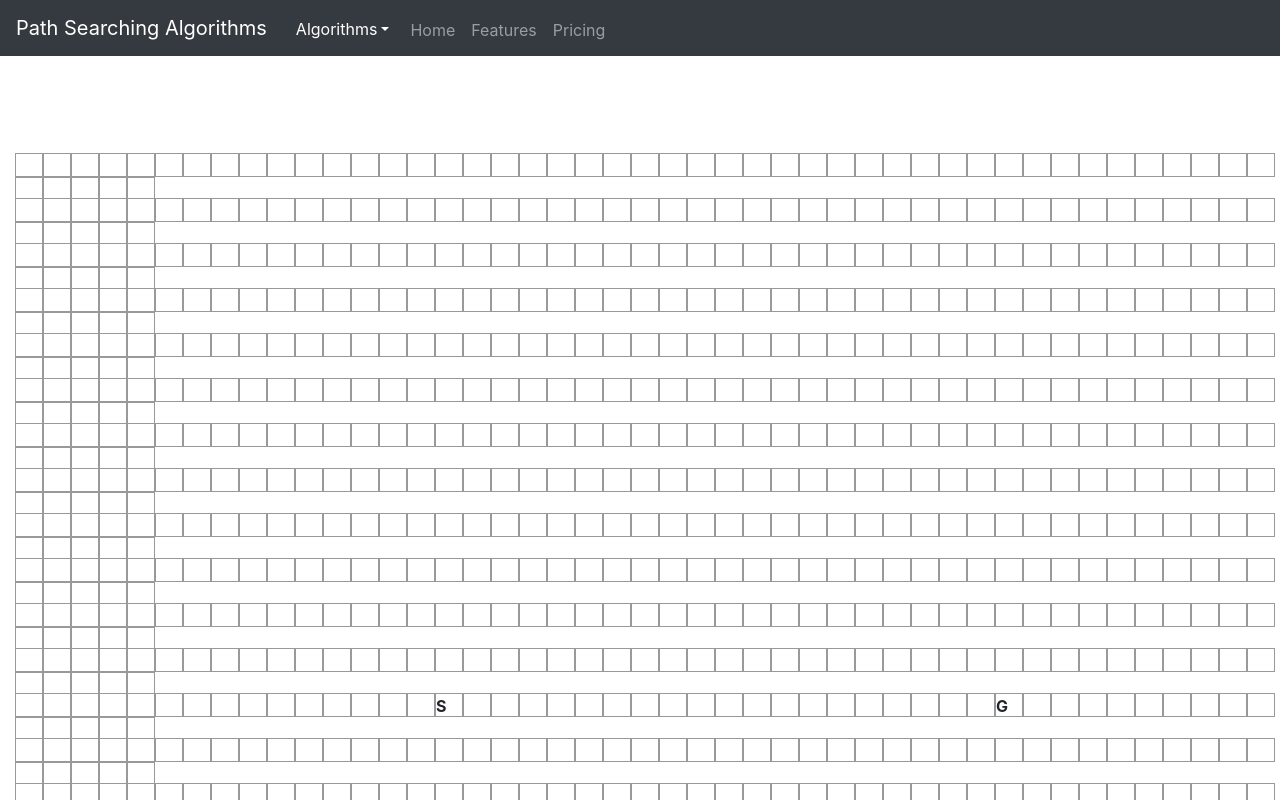
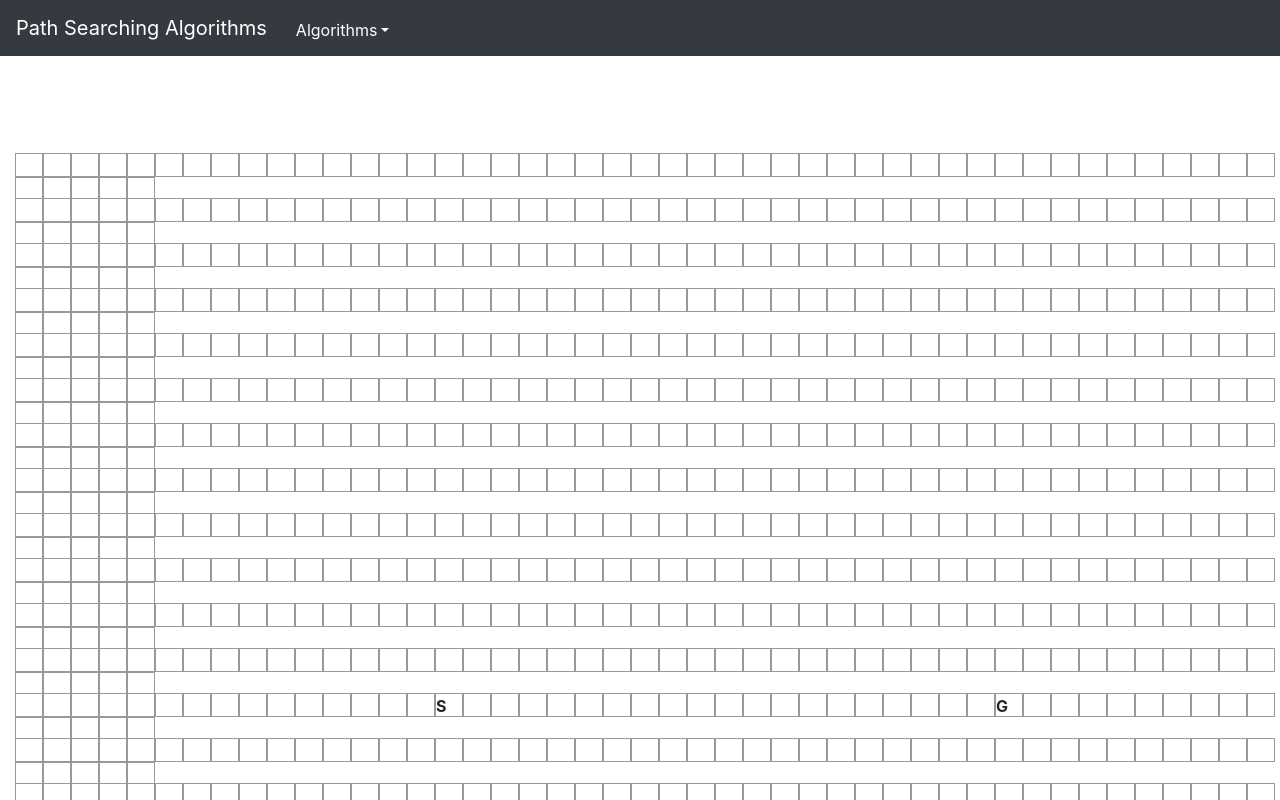
Before and after one commit to tlee10/path-find-visualizer, a React (Create React App) app: page / in a window 1280 px wide. Shown: the top 800 px of the page. Built offline with nearby package versions, Linux system fonts and the light colour scheme.

Commit message:
minor change

```diff
--- a/package.json
+++ b/package.json
@@ -22,6 +22,7 @@
     "build": "react-scripts build",
     "test": "react-scripts test",
     "eject": "react-scripts eject",
+    "predeploy": "npm run build",
     "deploy": "gh-pages -d build"
   },
   "eslintConfig": {
--- a/src/components/NavBar.jsx
+++ b/src/components/NavBar.jsx
@@ -5,7 +5,7 @@ class NavBar extends Component {
     const { handleAlgoDropdown } = this.props;
 
     return (
-      <nav className="navbar navbar-expand-lg navbar-dark bg-dark">
+      <nav className="navbar navbar-expand-sm navbar-dark bg-dark">
         <a className="navbar-brand" href="#">
           Path Searching Algorithms
         </a>
@@ -53,7 +53,7 @@ class NavBar extends Component {
                 </button>
               </ul>
             </li>
-            <li className="nav-item">
+            {/* <li className="nav-item">
               <a className="nav-link" href="#">
                 Home <span className="sr-only">(current)</span>
               </a>
@@ -67,7 +67,7 @@ class NavBar extends Component {
               <a className="nav-link" href="#">
                 Pricing
               </a>
-            </li>
+            </li> */}
           </ul>
         </div>
       </nav>
```
